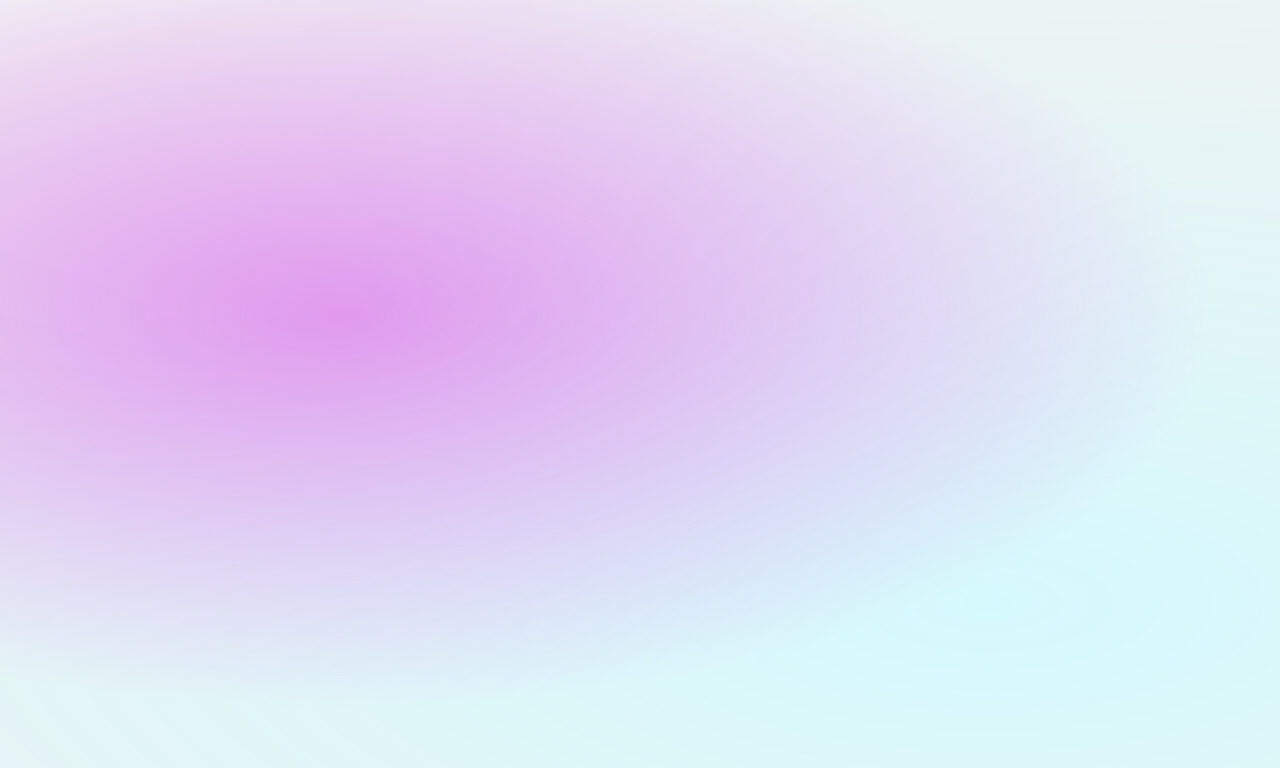
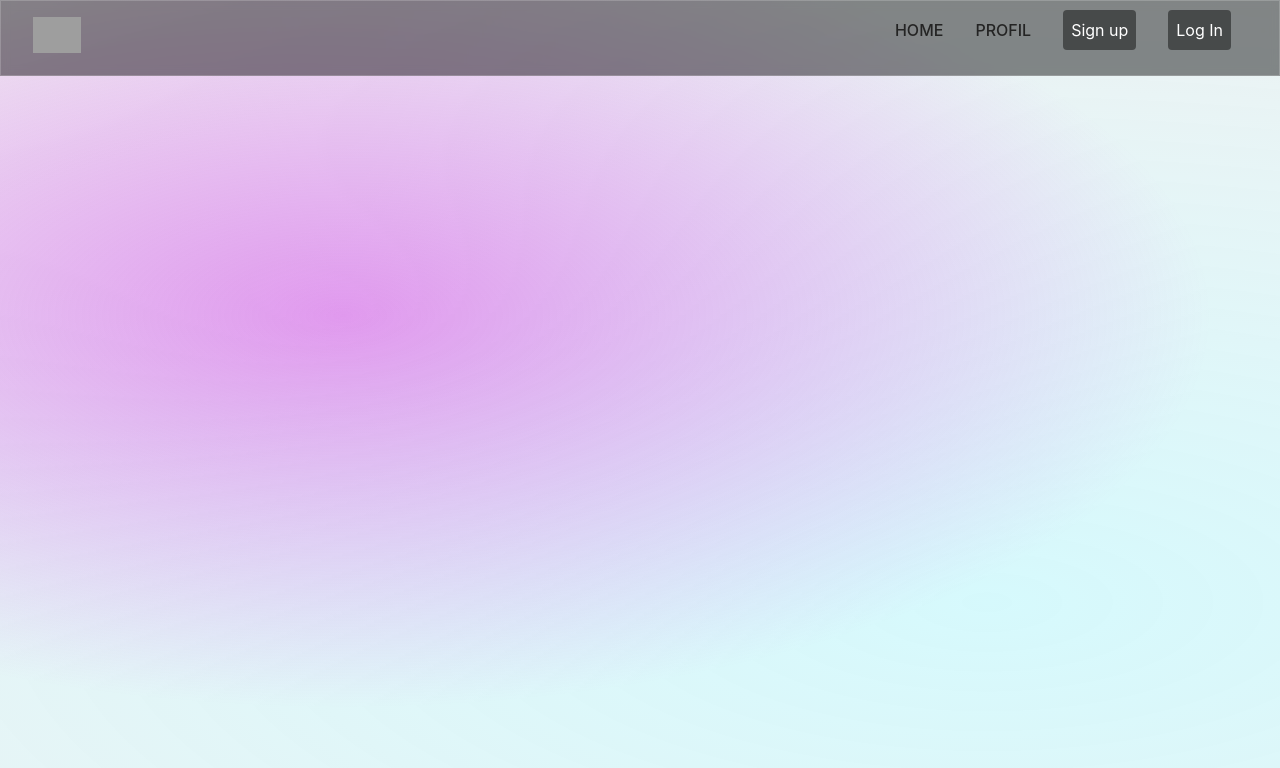
Before and after one commit to MoustaphaCamara/BeatTheBeat, a React (Vite) app: page /room in a window 1280 px wide. Before the commit this address had no page. Shown: the top 768 px of the page. Built offline with nearby package versions, Linux system fonts and the light colour scheme; grey boxes are pictures that could not be loaded.

Commit message:
RoomPage structure

```diff
--- a/src/App.jsx
+++ b/src/App.jsx
@@ -8,6 +8,7 @@ import React from "react";
 import Login from "./page/Login/Login";
 import Home from "./page/Home/Home";
 import { BrowserRouter, Routes, Route } from "react-router-dom";
+import RoomPage from "./page/RoomPage/RoomPage";
 
 function App() {
   return (
@@ -15,6 +16,7 @@ function App() {
       <Routes>
         <Route path="/" element={<Home />}></Route>
         <Route path="/login" element={<Login />}></Route>
+        <Route path="/room" element={<RoomPage />}></Route>
       </Routes>
     </BrowserRouter>
   );
--- /dev/null
+++ b/src/page/RoomPage/RoomPage.jsx
@@ -0,0 +1,11 @@
+import "./RoomPage.scss";
+import NavBar from "../../components/NavBar/NavBar";
+const RoomPage = () => {
+  return (
+    <>
+      <NavBar />
+    </>
+  );
+};
+
+export default RoomPage;
```
Also changed, not shown: src/components/RoomPage/RoomPage.jsx (deleted, +0 -7 lines), src/components/RoomPageChat/RoomPageChat.jsx (added, +7 -0 lines), src/components/RoomPagePlayerList/RoomPagePlayerList.jsx (added, +7 -0 lines), src/components/RoomPageQuizz/RoomPageQuizz.jsx (added, +7 -0 lines), src/components/RoomPageChat/RoomPageChat.scss (added), src/components/RoomPagePlayerList/RoomPagePlayerList.scss (added), src/components/RoomPageQuizz/RoomPageQuizz.scss (added), src/page/RoomPage/RoomPage.scss (added).
